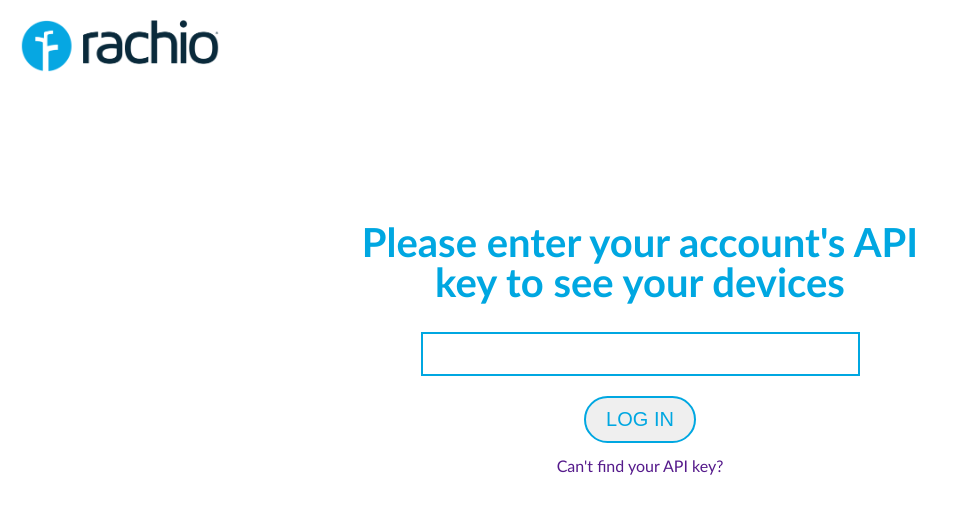
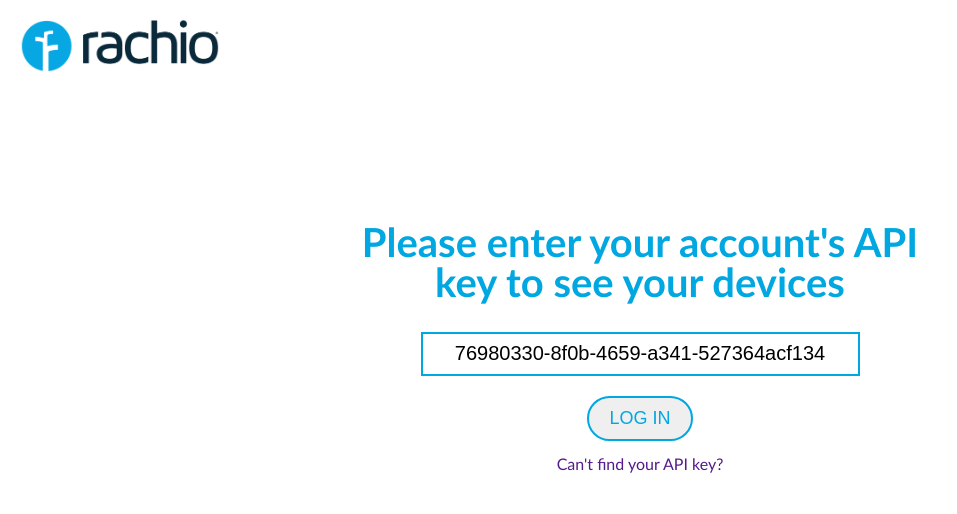
Before and after one commit to CamBuscher/Hydrate-2.0, a React app: page / in a window 1280 px wide. Shown: the top 514 px of the page, without its empty margins (0-957 px from the left). Built offline with nearby package versions, Linux system fonts and the light colour scheme.

Commit message:
Added default API key for the purposes of thischallenge

```diff
--- a/src/LogIn/LogIn.css
+++ b/src/LogIn/LogIn.css
@@ -34,7 +34,7 @@
   display: block;
   margin: 0 auto 15px;
   padding: 10px 20px;
-  font-size: 20px;
+  font-size: 18px;
   text-transform: uppercase;
   text-align: center;
   text-decoration: none;
--- a/src/LogIn/LogIn.jsx
+++ b/src/LogIn/LogIn.jsx
@@ -6,7 +6,7 @@ class LogIn extends Component {
     super(props)
 
     this.state = {
-      key: ''
+      key: '76980330-8f0b-4659-a341-527364acf134'
     }
 
     this.handleChange = this.handleChange.bind(this)
```
